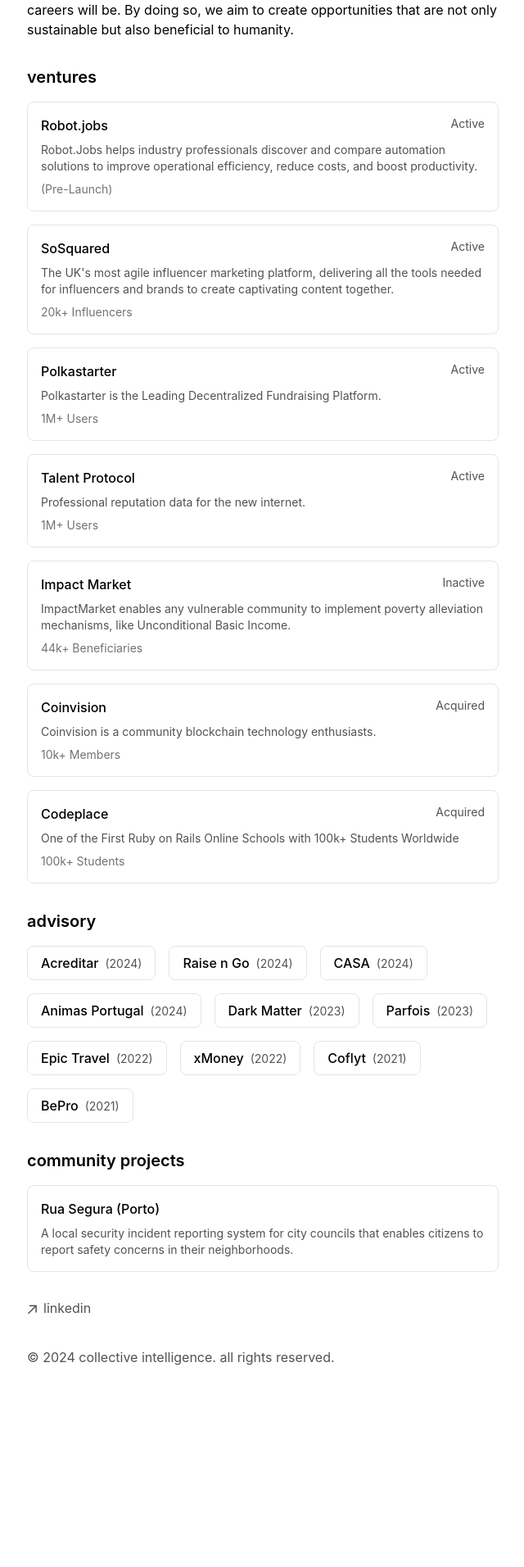
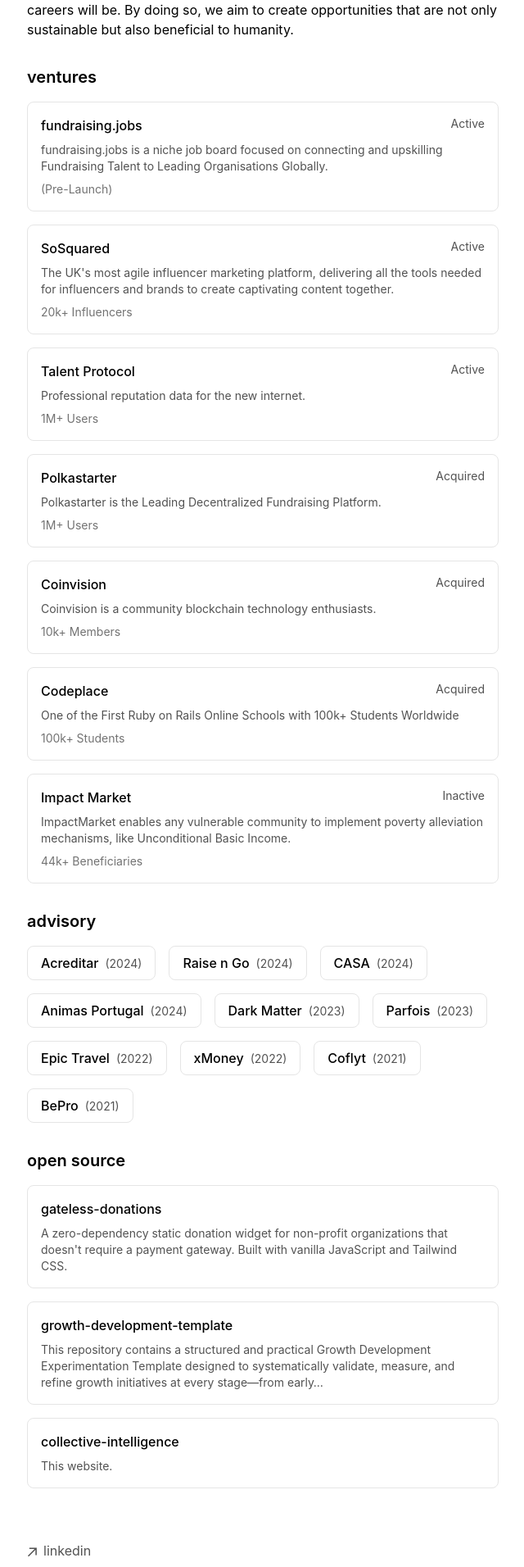
Before and after one commit to col-intel/collective-intelligence, a Next.js app: page / in a window 1280 px wide. Shown: the part 448-2360 px from the top of the page at 82% size, without its empty margins (319-959 px from the left). Before the commit the page ends 2180 px from the top, so only its background shows below. Built offline with nearby package versions, Linux system fonts and the light colour scheme.

Commit message:
Updated portfolio and uploaded llms txt

```diff
--- a/app/components/CommunityProjects.tsx
+++ /dev/null
@@ -1,22 +0,0 @@
-export function CommunityProjects() {
-  return (
-    <div>
-      <h2 className="font-semibold text-xl mb-4">community projects</h2>
-      <div className="grid grid-cols-1 gap-4">
-        <a
-          href="https://www.ruasegura.pt"
-          target="_blank"
-          rel="noopener noreferrer"
-          className="p-4 rounded-lg border border-neutral-200 dark:border-neutral-800 hover:bg-neutral-50 dark:hover:bg-neutral-900 transition-all"
-        >
-          <div className="flex justify-between items-start">
-            <h3 className="font-medium">Rua Segura (Porto)</h3>
-          </div>
-          <p className="text-neutral-600 dark:text-neutral-400 text-sm mt-2">
-            A local security incident reporting system for city councils that enables citizens to report safety concerns in their neighborhoods.
-          </p>
-        </a>
-      </div>
-    </div>
-  )
-}
--- a/app/components/portfolio.tsx
+++ b/app/components/portfolio.tsx
@@ -12,12 +12,18 @@
   year: number;
 }
 
+interface OpenSourceProject {
+  name: string;
+  description: string;
+  url: string;
+}
+
 export function Portfolio() {
-  const projects = [
+  const projectsData = [
     {
-      name: "Robot.jobs",
-      description: "Robot.Jobs helps industry professionals discover and compare automation solutions to improve operational efficiency, reduce costs, and boost productivity.",
-      url: "https://robot.jobs",
+      name: "fundraising.jobs",
+      description: "fundraising.jobs is a niche job board focused on connecting and upskilling Fundraising Talent to Leading Organisations Globally.",
+      url: "",
       community_size: "(Pre-Launch)",
       status: "Active"
     },
@@ -33,7 +39,7 @@
       description: "Polkastarter is the Leading Decentralized Fundraising Platform.",
       url: "https://polkastarter.com",
       community_size: "1M+ Users",
-      status: "Active"
+      status: "Acquired"
     },
     {
       name: "Talent Protocol",
@@ -65,6 +71,18 @@
     }
   ]
 
+  // Sort projects to prioritize active companies
+  const projects = [...projectsData].sort((a, b) => {
+    // Define priority order: Active > Acquired > Inactive
+    const statusPriority = {
+      "Active": 1,
+      "Acquired": 2,
+      "Inactive": 3
+    };
+
+    return statusPriority[a.status] - statusPriority[b.status];
+  });
+
   const advisory = [
     { name: "Acreditar", url: "https://acreditar.org.pt/", year: 2024 },
     { name: "Raise n Go", url: "https://raisengo.com/", year: 2024 },
@@ -88,12 +106,31 @@
     }
   ]
 
+  const openSourceProjects = [
+    {
+      name: "gateless-donations",
+      description: "A zero-dependency static donation widget for non-profit organizations that doesn't require a payment gateway. Built with vanilla JavaScript and Tailwind CSS.",
+      url: "https://github.com/col-intel/gateless-donations"
+    },
+    {
+      name: "growth-development-template",
+      description: "This repository contains a structured and practical Growth Development Experimentation Template designed to systematically validate, measure, and refine growth initiatives at every stage—from early…",
+      url: "https://github.com/col-intel/growth-development-template"
+    },
+    {
+      name: "collective-intelligence",
+      description: "This website.",
+      url: "https://github.com/col-intel/collective-intelligence"
+    }
+  ]
+
   return (
     <div className="space-y-8">
       <div>
         <h2 className="font-semibold text-xl mb-4">ventures</h2>
         <div className="grid grid-cols-1 gap-4">
           {projects.map((project) => (
+            project.url ? (
               <a
                 key={project.name}
                 href={project.url}
@@ -116,6 +153,27 @@
                   </p>
                 )}
               </a>
+            ) : (
+              <div
+                key={project.name}
+                className="p-4 rounded-lg border border-neutral-200 dark:border-neutral-800 hover:bg-neutral-50 dark:hover:bg-neutral-900 transition-all"
+              >
+                <div className="flex justify-between items-start">
+                  <h3 className="font-medium">{project.name}</h3>
+                  <span className="text-sm text-neutral-600 dark:text-neutral-400">
+                    {project.status}
+                  </span>
+                </div>
+                <p className="text-neutral-600 dark:text-neutral-400 text-sm mt-2">
+                  {project.description}
+                </p>
+                {project.community_size && (
+                  <p className="text-sm text-neutral-500 dark:text-neutral-500 mt-2">
+                    {project.community_size}
+                  </p>
+                )}
+              </div>
+            )
           ))}
         </div>
       </div>
@@ -140,6 +198,26 @@
         </div>
       </div>
 
+      <div>
+        <h2 className="font-semibold text-xl mb-4">open source</h2>
+        <div className="grid grid-cols-1 gap-4">
+          {openSourceProjects.map((project) => (
+            <a
+              key={project.name}
+              href={project.url}
+              target="_blank"
+              rel="noopener noreferrer"
+              className="p-4 rounded-lg border border-neutral-200 dark:border-neutral-800 hover:bg-neutral-50 dark:hover:bg-neutral-900 transition-all"
+            >
+              <h3 className="font-medium">{project.name}</h3>
+              <p className="text-neutral-600 dark:text-neutral-400 text-sm mt-2">
+                {project.description}
+              </p>
+            </a>
+          ))}
+        </div>
+      </div>
+
     </div>
   )
 }
--- a/app/page.tsx
+++ b/app/page.tsx
@@ -1,6 +1,5 @@
 import { BlogPosts } from 'app/components/posts'
 import { Portfolio } from 'app/components/portfolio'
-import { CommunityProjects } from 'app/components/CommunityProjects'
 import Image from 'next/image'
 
 export default function Page() {
@@ -34,9 +33,6 @@
         <h2 className="font-semibold text-xl mb-4">Latest Posts</h2>
         <BlogPosts />
       </div>
-
-      {/* Community Projects Section */}
-      <CommunityProjects />
     </section>
   )
 }
```
Also changed, not shown: public/images/projects/placeholder.txt (deleted), public/llms.txt (added). Lines whose indentation alone changed are shown as unchanged.
